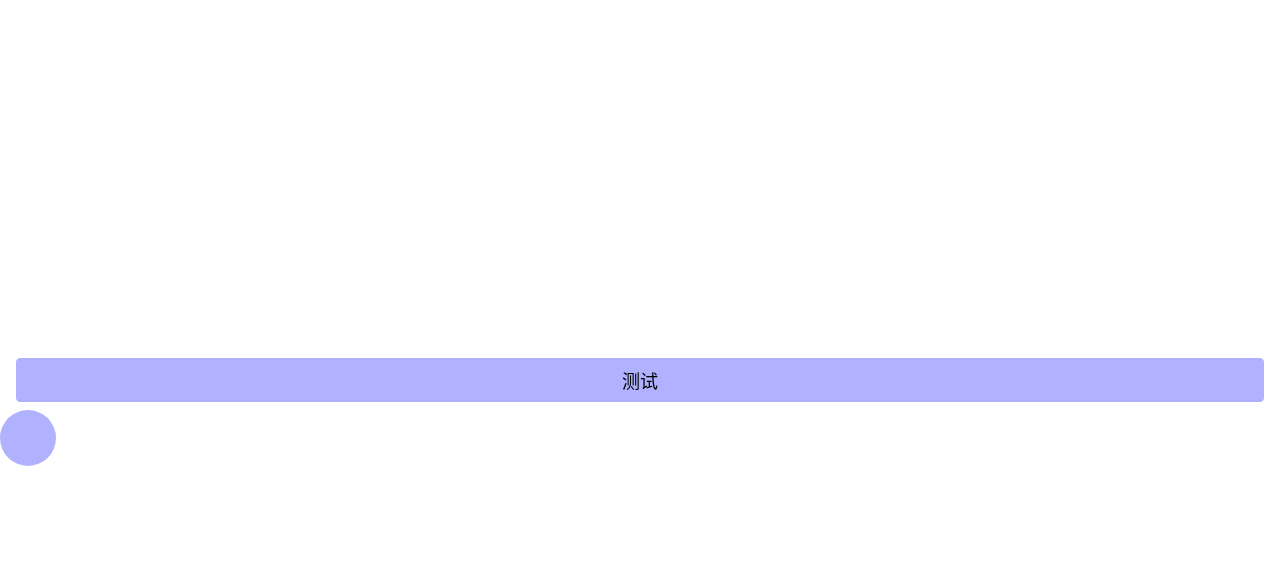
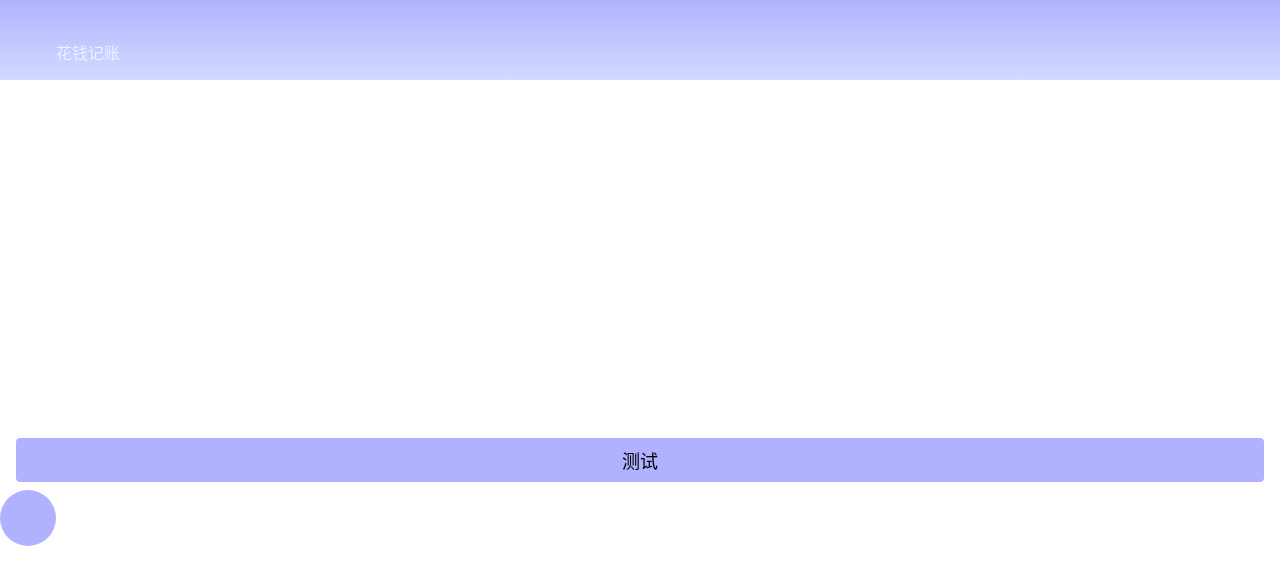
Before and after one commit to herzorf/vue3-wallet_frontend, a Vue app: page /start in a window 1280 px wide. Shown: the top 584 px of the page. Built offline with nearby package versions, Linux system fonts and the light colour scheme.

Commit message:
添加menu组件

```diff
--- a/src/shared/icon/index.tsx
+++ b/src/shared/icon/index.tsx
@@ -3,7 +3,6 @@ export const Icon = defineComponent({
     props: {
         name: {
             type: String,
-            required: true
         }
     },
     setup(props) {
--- /dev/null
+++ b/src/shared/navbar/index.module.scss
@@ -0,0 +1,8 @@
+.wrapper{
+    background: linear-gradient(to bottom,var(--levelforth),var(--leveltwo));
+    padding: 36px 12px 12px;
+    display: flex;
+    justify-content: flex-start;
+    align-items: center;
+    color: var(--levelone);
+}
--- /dev/null
+++ b/src/shared/navbar/index.tsx
@@ -0,0 +1,20 @@
+import { defineComponent } from 'vue'
+import styles from "./index.module.scss"
+export const Navbar = defineComponent({
+    props: {
+        icon: {
+            type: String,
+        }
+    },
+    setup(props, context) {
+        console.log(props.icon)
+        return () => (
+            <div class={styles.wrapper}>
+                {context.slots.icon?.()}
+                <span>
+                    {context.slots.default?.()}
+                </span>
+            </div>
+        )
+    }
+})
--- a/src/view/start/index.module.scss
+++ b/src/view/start/index.module.scss
@@ -7,7 +7,11 @@
         .button-wrapper{
             padding: 8px 16px;
         }
-
+        .icon{
+            width: 32px;
+            height: 32px;
+            margin-right: 12px;
+        }
     }
 
 }
--- a/src/view/start/index.tsx
+++ b/src/view/start/index.tsx
@@ -4,10 +4,17 @@ import styles from "./index.module.scss"
 import { FloatButton } from '../../shared/floatButton'
 import { Center } from '../../shared/center'
 import { Icon } from '../../shared/icon'
+import { Navbar } from '../../shared/navbar'
 export const Start = defineComponent({
     setup() {
         return () => (
             <div class={styles.wrapper}>
+                <Navbar icon="menu">
+                    {{
+                        default: "花钱记账",
+                        icon: <Icon class="icon" name='menu' />
+                    }}
+                </Navbar>
                 <Center direction="horizontal" >
                     <Icon name='saving' />
                 </Center>
--- a/src/view/welcome/index.module.scss
+++ b/src/view/welcome/index.module.scss
@@ -2,7 +2,7 @@
     height: 100vh;
     display: flex;
     flex-direction: column;
-    background: linear-gradient(180deg, #B1B2FF 0%,#EEF1FF 100%);
+    background: linear-gradient(180deg, var(--levelforth) 0%,var(--levelone) 100%);
      header{
         display: flex;
         justify-content: center;
```
Also changed, not shown: src/assets/icons/menu.svg (added).
